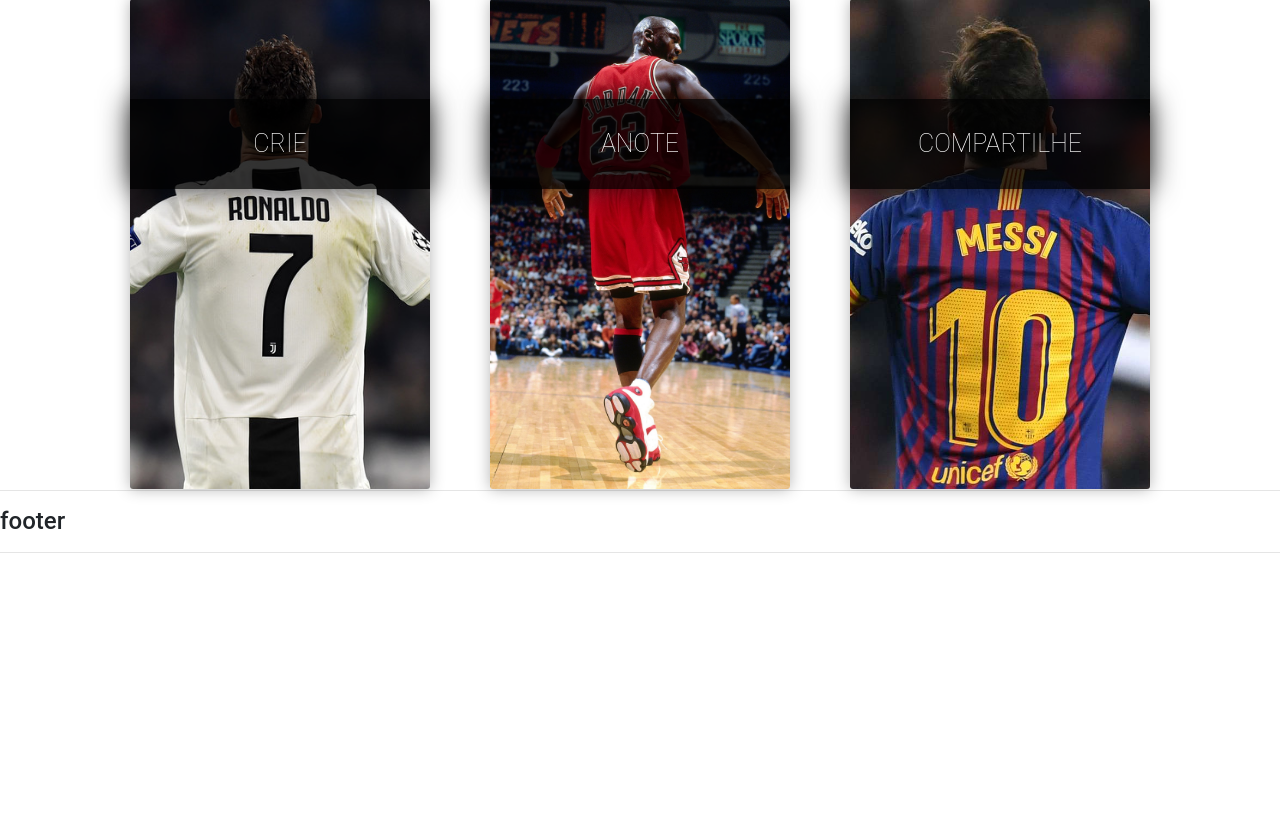
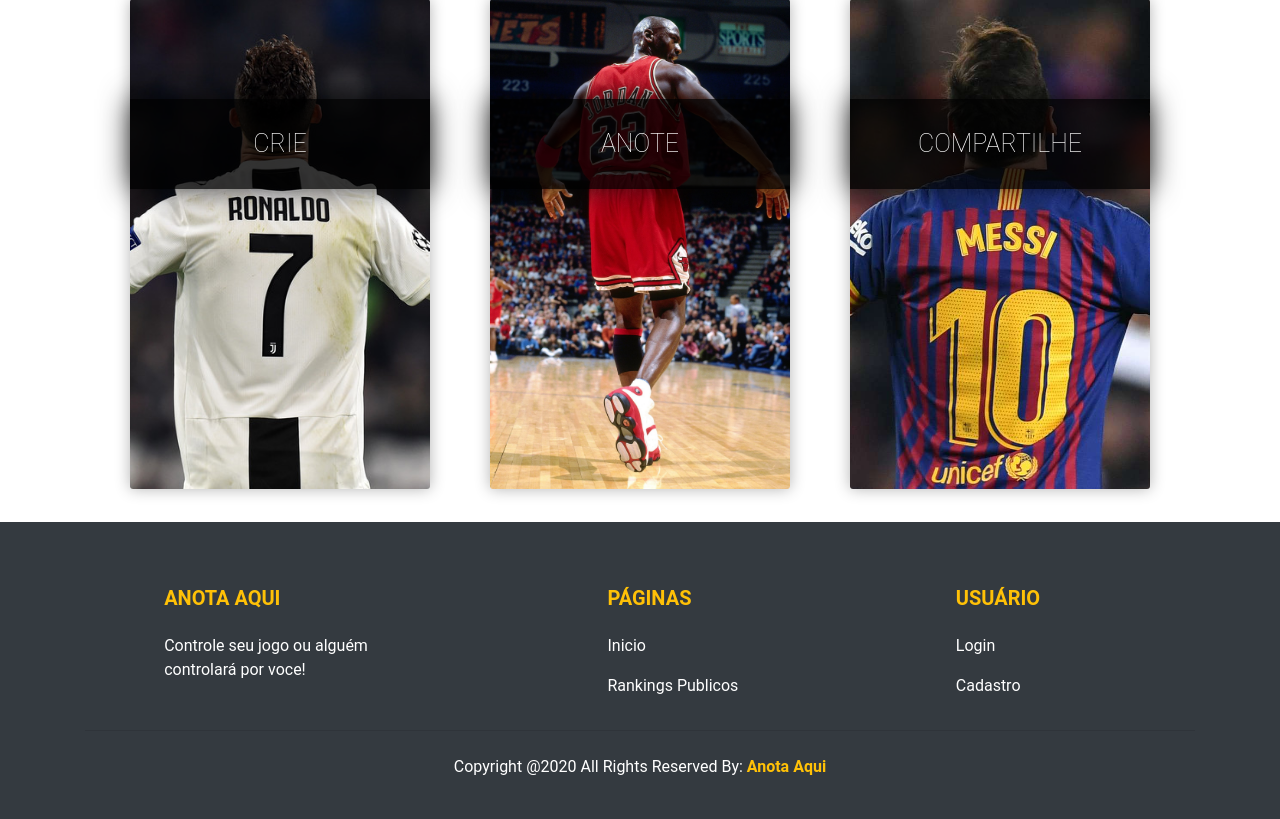
Before and after one commit to JVasconcelosSilva/anota-aqui, a PHP site: page /view/index/index.php in a window 1280 px wide. Shown: the part 1096-1915 px from the top of the page. Before the commit the page ends 1649 px from the top, so only its background shows below. Run offline with PHP 8.4, Linux system fonts and the light colour scheme; the visitor is signed in with stand-in values (Sample User, id 1); some libraries are stand-ins or nearby versions.

Commit message:
Criação do Footer
Footer na sua forma base

```diff
--- a/controller/Connection.php
+++ b/controller/Connection.php
@@ -8,7 +8,7 @@ class connection
 
         $con = mysqli_init();
         // mysqli_real_connect($con, "localhost", "root", "", "db_prototipo_ranking", 3306);
-        mysqli_real_connect($con, "localhost", "root", "", "anota_aqui_v1.1", 3306);
+        mysqli_real_connect($con, "localhost", "root", "", "anota_aqui_v1_1", 3306);
 
         return $con;
     }
--- a/view/_footer/footer.php
+++ b/view/_footer/footer.php
@@ -1,7 +1,53 @@
 <!-- Footer start -->
-<footer>
-    <hr>
-    <h4>footer</h4>
-    <hr>
+<br>
+<br>
+<footer class="bg-dark text-white pt-5 pb-4">
+    <div class="container text-center text-md-left">
+        <div class=" row text-center text-md-left">
+            <div class="col-md-3 col-lg-3 col-xl-3 mx-auto mt-3">
+                <h5 class="text-uppercase mb-4 font-weight-bold text-warning"> Anota Aqui </h5>
+                <p>Controle seu jogo ou alguém controlará por voce!</p>
+            </div>
+
+            <div class="col-md-2 col-lg-2 col-xl-2 mx-auto mt-3">
+                <h5 class="text-uppercase mb-4 font-weight-bold text-warning"> Páginas </h5>
+                    <p>
+                        <a href="#" class="text-wight" style="text-decoration: none; color: white;"> Inicio </a>
+                    </p>
+                    <p>
+                        <a href="#" class="text-wight" style="text-decoration: none; color: white;"> Rankings Publicos </a>
+                    </p>
+            </div>
+
+            <div class="col-md-2 col-lg-2 col-xl-2 mx-auto mt-3">
+                <h5 class="text-uppercase mb-4 font-weight-bold text-warning"> Usuário </h5>
+                    <p>
+                        <a href="#" class="text-wight" style="text-decoration: none; color: white;"> Login </a>
+                    </p>
+                    <p>
+                        <a href="#" class="text-wight" style="text-decoration: none; color: white;"> Cadastro </a>
+                    </p>
+            </div>
+
+        </div>
+
+
+        <hr class="mb-4">
+
+        <div style="text-align: center;">
+            <div>
+                <p> Copyright @2020 All Rights Reserved By:
+                    <a href="#" style="text-decoration: none;">
+                        <strong class="text-warning"> Anota Aqui </strong>
+                    </a>
+                </p>
+            </div>
+
+            <div class="col-md-5 ">
+            </div>
+
+        </div>
+
+    </div>
 </footer>
 <!-- Footer end -->
--- a/view/index/index.php
+++ b/view/index/index.php
@@ -95,6 +95,7 @@ include '../_header/header.php';
             </div>
     </section>
 </section>
+
 </body>
 
 </html>
```
